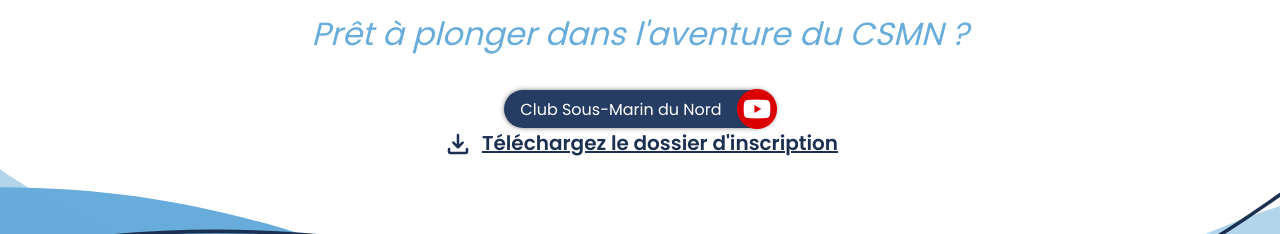
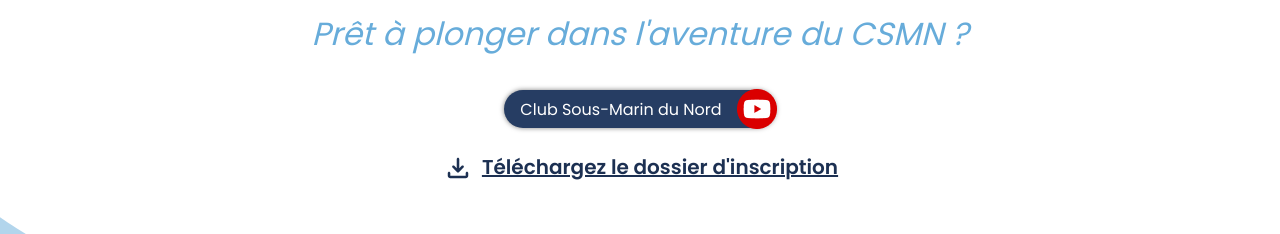
Before and after one commit to LaMobilery/CSMN-landing, a Vue app in the folder csmn_front/: page / in a window 1280 px wide. Shown: the part 1360-1594 px from the top of the page. Built offline with nearby package versions, Linux system fonts and the light colour scheme.

Commit message:
fix client

```diff
--- a/csmn_front/src/views/About.vue
+++ b/csmn_front/src/views/About.vue
@@ -16,7 +16,7 @@
         :goToYoutubeChannel="goToYoutubeChannel"
       />
 
-      <a :href="pdfUrl" target="_blank">
+      <a :href="pdfUrl" target="_blank" style="margin: 1.5rem">
         <img :src="download" alt="bouton téléchargement">
         {{$t('about.download')}}
       </a>
--- a/csmn_front/src/views/Team.vue
+++ b/csmn_front/src/views/Team.vue
@@ -56,6 +56,11 @@ const TeamCards = [
     email: 'tresorier@plongee-lille.fr'
   },
   {
+    photo: team10,
+    role: 'Président Adjoint',
+    name: 'Christophe QUIVRON',
+  },
+  {
     photo: team4,
     role: 'Membre',
     name: 'Nathan BAELEN',
@@ -84,11 +89,6 @@ const TeamCards = [
     photo: team9,
     role: 'Membre',
     name: 'Jean-Michel MYENS',
-  },
-  {
-    photo: team10,
-    role: 'Président Adjoint',
-    name: 'Christophe QUIVRON',
   },
   {
     photo: team11,
```
